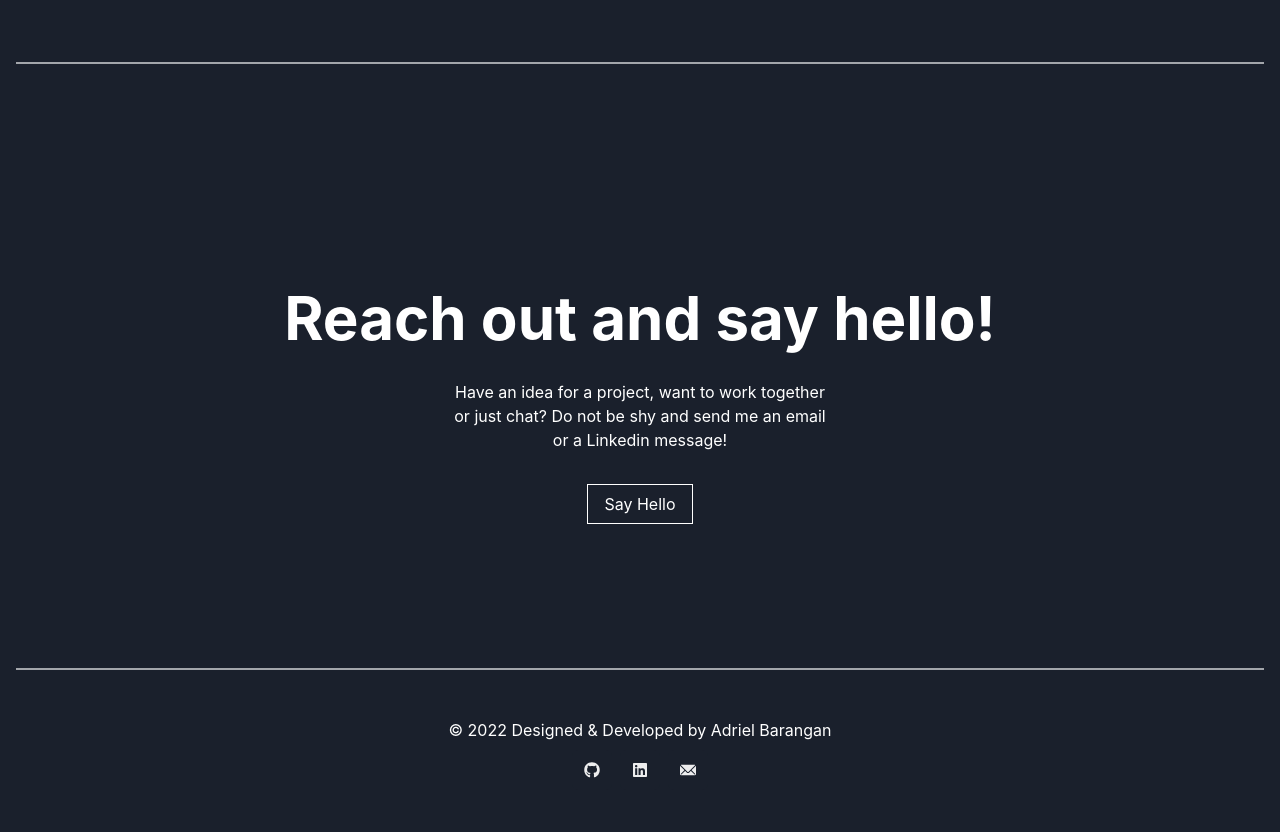
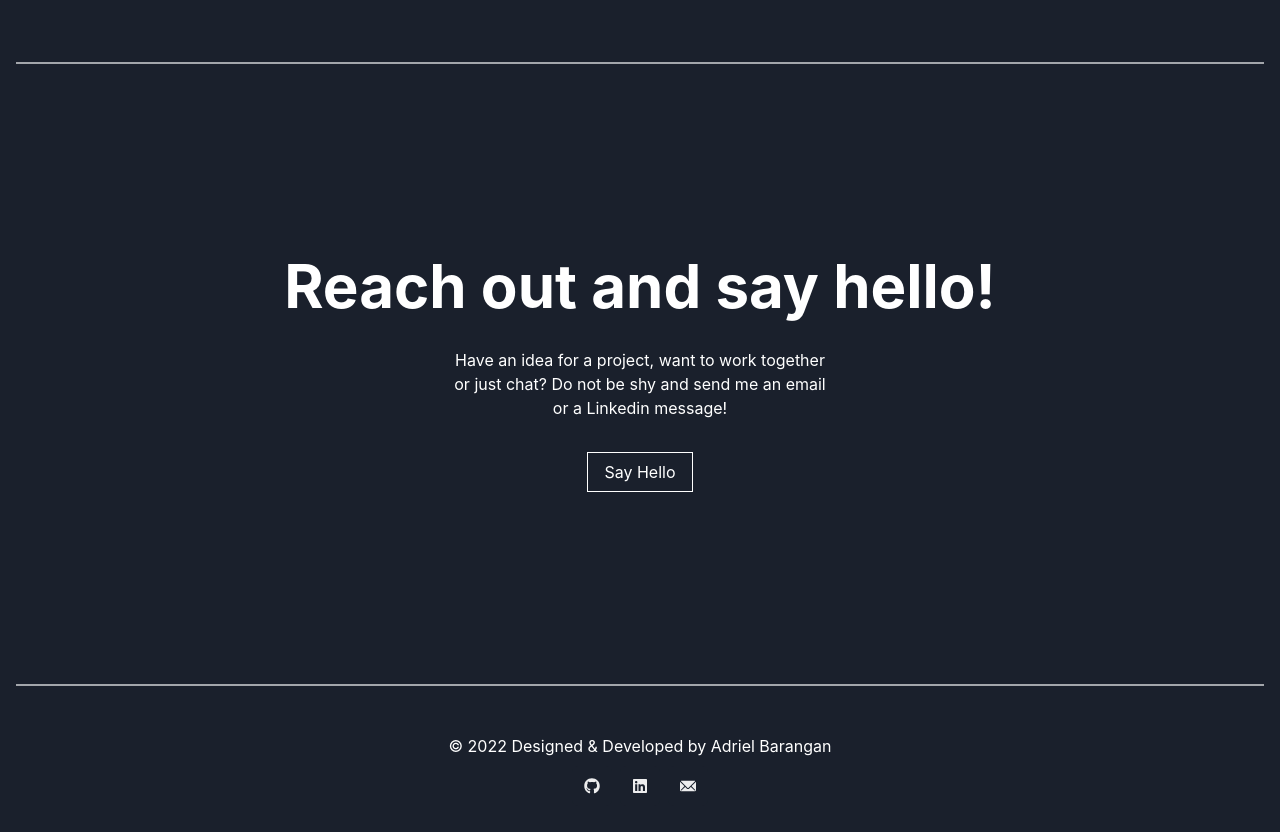
Before and after one commit to barangana/baradriel.dev, a Next.js app: page / in a window 1280 px wide. Shown: the part 1077-1909 px from the top of the page. Built offline with nearby package versions, Linux system fonts and the light colour scheme.

Commit message:
fix: fixed padding on contact

```diff
--- a/components/ui/Contact.tsx
+++ b/components/ui/Contact.tsx
@@ -11,10 +11,9 @@ export const Contact: React.FC = () => {
         color='white'
         align='center'
         direction='column'
-        mt={12}
-        p={[6, 0, 36]}
+        my={[12, 0, 48]}
       >
-        <Heading size='3xl' pt='8' pb='8' textAlign='center'>
+        <Heading size='3xl' pb='8' textAlign='center'>
           {info.contact}
         </Heading>
         <Text textAlign='center' pb='8' w={[64, 96]}>
```
